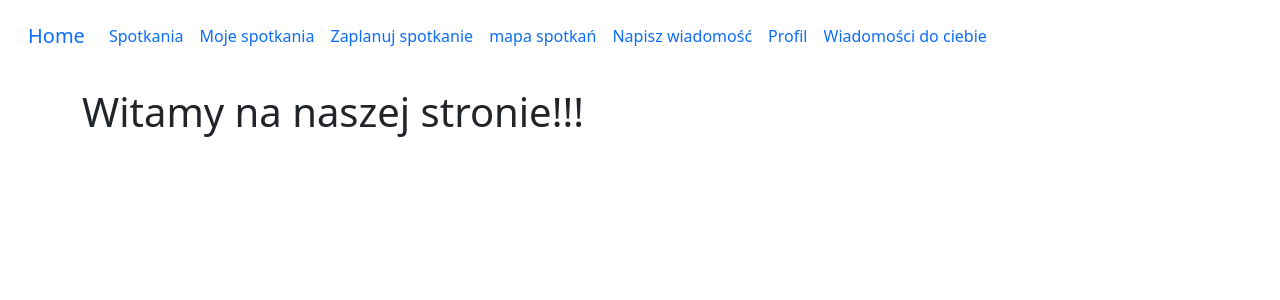
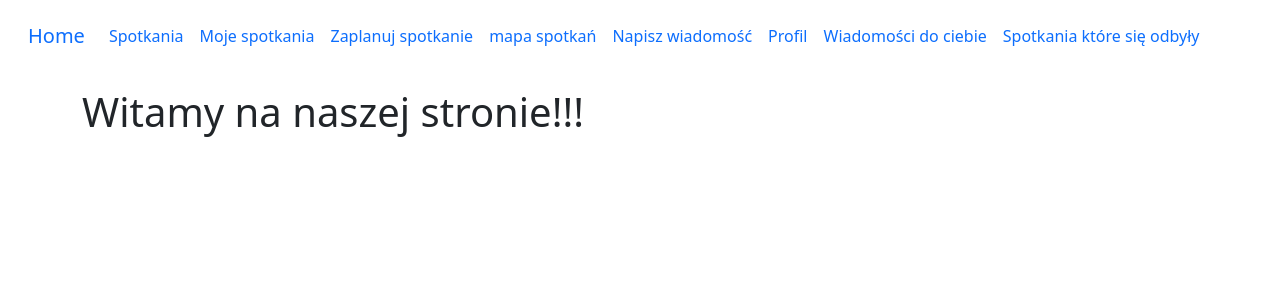
Before and after one commit to IgorBiesiada/meeting-app, a Django app: page /home/ in a window 1280 px wide. Shown: the top 300 px of the page. Run offline with Django 5.2, Linux system fonts and the light colour scheme; the visitor is signed in with stand-in values (Sample User, id 1); parts of the project's set-up code (start-up, migrations or seed data) failed here and were passed over; some libraries are stand-ins or nearby versions.

Commit message:
add new meeting list

```diff
--- a/meetings/urls.py
+++ b/meetings/urls.py
@@ -7,7 +7,8 @@ from meetings.views import (MeetingListView,
                             UserMeetingListView,
                             get_meeting_subregion,
                             get_meeting_city,
-                            meetings_map_view
+                            meetings_map_view,
+                            OutdatedMeetingsListView
                             )
 
 app_name = 'meetings'
@@ -22,4 +23,5 @@ urlpatterns = [
     path('get_cities/', get_meeting_city, name='get_cities'),
     path('get_subregions/', get_meeting_subregion, name='get_subregions'),
     path('meetings_map', meetings_map_view, name='meetings_map'),
+    path('outdated_meetings/', OutdatedMeetingsListView.as_view(), name='outdated_meetings')
 ]
--- a/templates/partials/nav.html
+++ b/templates/partials/nav.html
@@ -9,25 +9,28 @@
     <div class="collapse navbar-collapse" id="navbarNavDropdown">
       <ul class="navbar-nav">
         <li class="nav-item">
-          <a class="nav-link active" aria-current="page" href="{% url 'meetings' %}">Spotkania</a>
+          <a class="nav-link active" aria-current="page" href="{% url 'meetings:meetings' %}">Spotkania</a>
         </li>
         <li class="nav-item">
-          <a class="nav-link" href="{% url 'user_meetings' %}">Moje spotkania</a>
+          <a class="nav-link" href="{% url 'meetings:user_meetings' %}">Moje spotkania</a>
         </li>
         <li class="nav-item">
-          <a class="nav-link" href="{% url 'add_meeting' %}">Zaplanuj spotkanie</a>
+          <a class="nav-link" href="{% url 'meetings:add_meeting' %}">Zaplanuj spotkanie</a>
         </li>
         <li class="nav-item">
-          <a class="nav-link" href="{% url 'meetings_map' %}">mapa spotkań</a>
+          <a class="nav-link" href="{% url 'meetings:meetings_map' %}">mapa spotkań</a>
         </li>
         <li class="nav-item">
-          <a class="nav-link" href="{% url 'messages' %}">Napisz wiadomość</a>
+          <a class="nav-link" href="{% url 'user_messages:messages' %}">Napisz wiadomość</a>
         </li>
         <li class="nav-item">
-          <a class="nav-link" href="{% url 'user_profile' user.id %}">Profil</a>
+          <a class="nav-link" href="{% url 'user_profile:user_profile' user.id %}">Profil</a>
         </li>
         <li class="nav-item">
-          <a class="nav-link" href="{% url 'user_messages' %}">Wiadomości do ciebie</a>
+          <a class="nav-link" href="{% url 'user_messages:messages' %}">Wiadomości do ciebie</a>
+        </li>
+        <li class="nav-item">
+          <a class="nav-link" href="{% url 'meetings:outdated_meetings' %}">Spotkania które się odbyły</a>
         </li>
       </ul>
     </div>
--- a/users/templates/landing_page.html
+++ b/users/templates/landing_page.html
@@ -17,8 +17,8 @@
     <div class="text-center">
         <h1 class="mb-4">Lets meet</h1>
         <div class="d-grid gap-3">
-            <a href="{% url 'register' %}" class="btn btn-primary btn-lg">Zarejestruj się</a>
-            <a href="{% url 'login' %}" class="btn btn-success btn-lg">Zaloguj się</a>
+            <a href="{% url 'users:register' %}" class="btn btn-primary btn-lg">Zarejestruj się</a>
+            <a href="{% url 'users:login' %}" class="btn btn-success btn-lg">Zaloguj się</a>
         </div>
     </div>
 </body>
--- a/users/views.py
+++ b/users/views.py
@@ -52,7 +52,7 @@ class CustomLoginUserView(LoginView):
         return super().form_valid(form)
 
     def get_success_url(self):
-        return reverse_lazy('home')
+        return reverse_lazy('home:home')
 
 class HomeBeforeLoginView(TemplateView):
     template_name = 'landing_page.html'
```
Also changed, not shown: meetings/templates/meetings_outdated_list.html (added, +32 -0 lines), meetings/views.py (+11 -0 lines).
